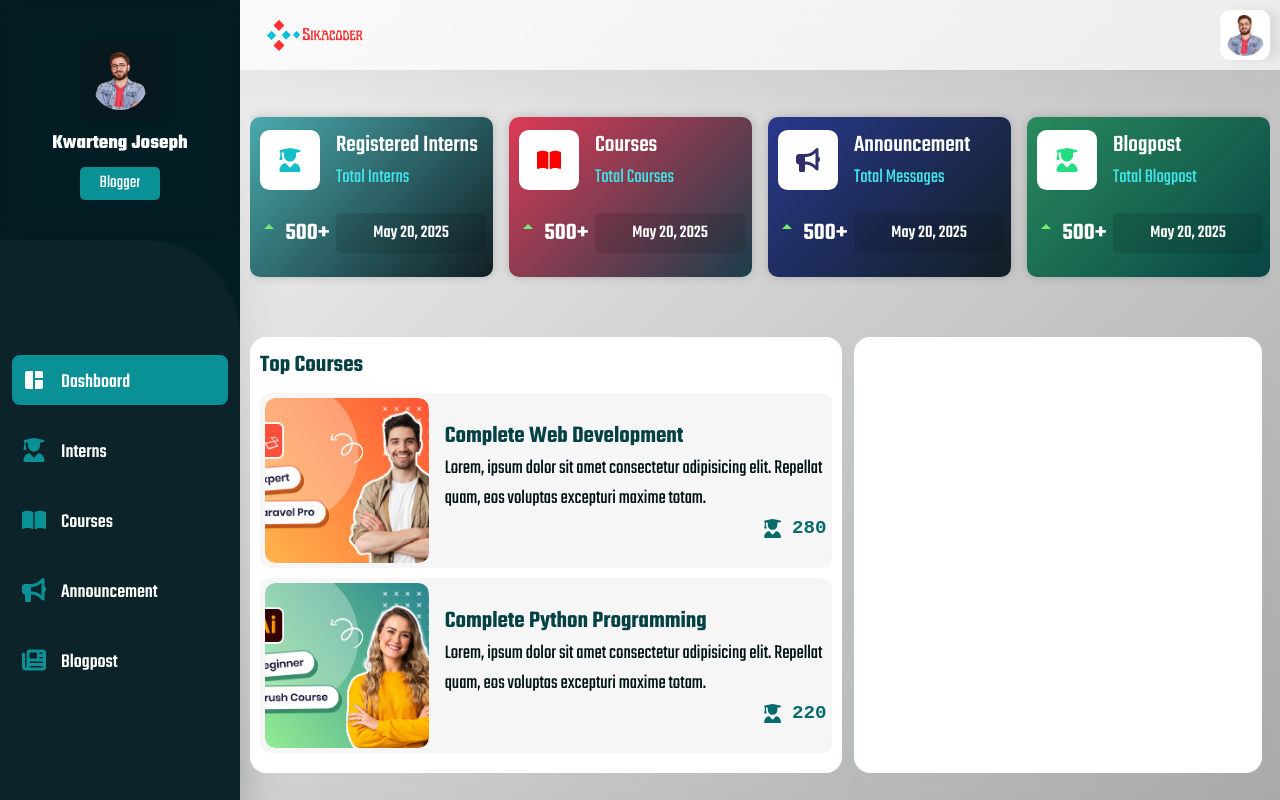
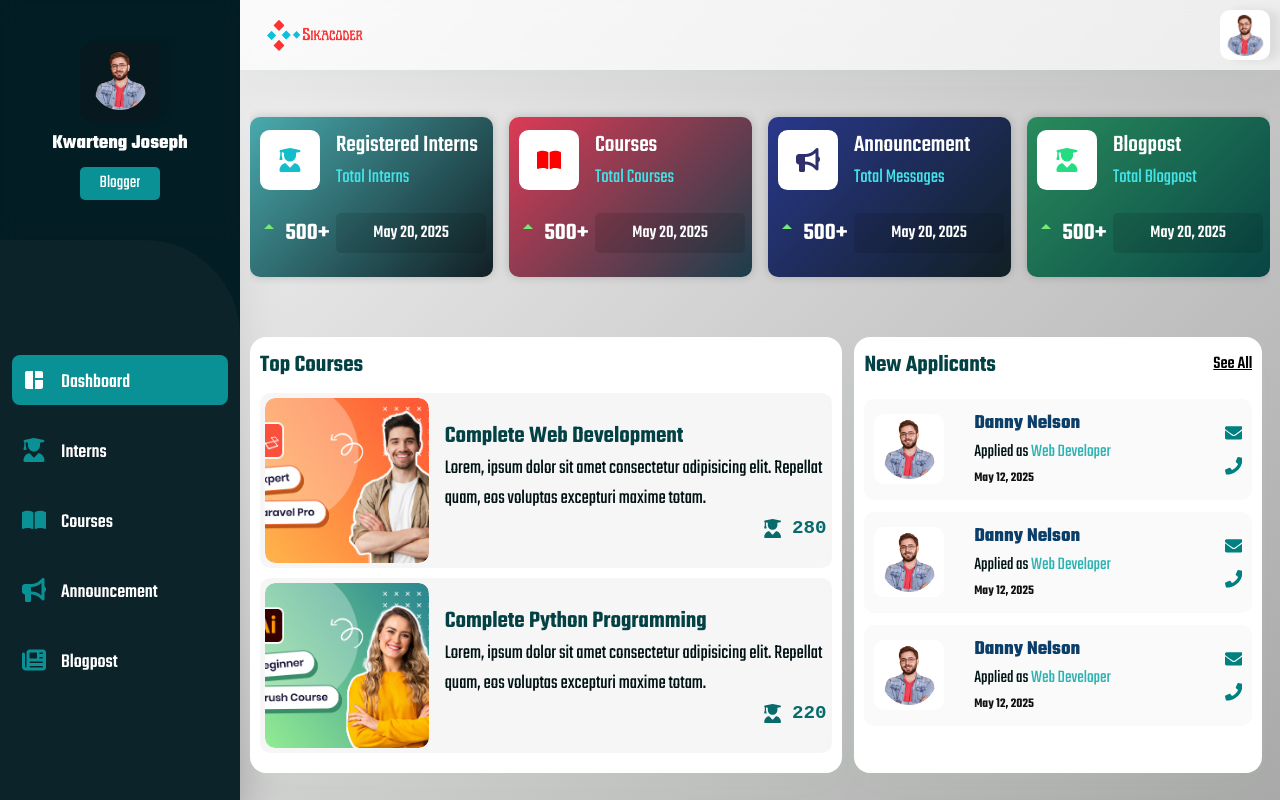
Before and after one commit to Kwarto/sikacoder, a React (Vite) app: page /sc-admin-panel in a window 1280 px wide. Built offline with nearby package versions, Linux system fonts and the light colour scheme; no server answers.

Commit message:
Added New Applicant section

```diff
--- a/src/components/AdminElements/Overview.jsx
+++ b/src/components/AdminElements/Overview.jsx
@@ -4,6 +4,8 @@ import { FaBookOpen, FaBullhorn, FaUserGraduate } from "react-icons/fa6";
 import { MdArrowDropUp } from "react-icons/md";
 import courseImg1 from '../../assets/images/thumb/course_thumb01.jpg';
 import courseImg2 from '../../assets/images/thumb/course_thumb02.jpg';
+import usrPro from '../../assets/icons/avatar.png'
+import { FaEnvelope, FaPhone } from 'react-icons/fa';
 const Overview = () => {
   return (
     <DashContainerWrapper>
@@ -117,7 +119,56 @@ const Overview = () => {
                 </div>
               </div>
             </div>
-            <div className="stat-card"></div>
+            <div className="stat-card left">
+              <div className="head">
+                <h3>New Applicants</h3>
+                <span>See All</span>
+              </div>
+              <div className="new-intern-wrapper">
+                <div className="new-intern-card">
+                  <div className="profile">
+                    <img src={usrPro} alt="user-profile" />
+                  </div>
+                  <div className="about">
+                    <h4>Danny Nelson</h4>
+                    <p>Applied as <span>Web Developer</span></p>
+                    <small>May 12, 2025</small>
+                  </div>
+                  <div className="contact">
+                    <FaEnvelope />
+                    <FaPhone />
+                  </div>
+                </div>
+                <div className="new-intern-card">
+                  <div className="profile">
+                    <img src={usrPro} alt="user-profile" />
+                  </div>
+                  <div className="about">
+                    <h4>Danny Nelson</h4>
+                    <p>Applied as <span>Web Developer</span></p>
+                    <small>May 12, 2025</small>
+                  </div>
+                  <div className="contact">
+                    <FaEnvelope />
+                    <FaPhone />
+                  </div>
+                </div>
+                <div className="new-intern-card">
+                  <div className="profile">
+                    <img src={usrPro} alt="user-profile" />
+                  </div>
+                  <div className="about">
+                    <h4>Danny Nelson</h4>
+                    <p>Applied as <span>Web Developer</span></p>
+                    <small>May 12, 2025</small>
+                  </div>
+                  <div className="contact">
+                    <FaEnvelope />
+                    <FaPhone />
+                  </div>
+                </div>
+              </div>
+            </div>
           </article>
         </DashContainerWrapper>
   )
@@ -299,6 +350,84 @@ const DashContainerWrapper = styled.section`
         }
       }
     }
+    .left{
+      .head{
+        display: flex;
+        align-items: center;
+        justify-content: space-between;
+        span{
+          font-size: 18px;
+          font-weight: 500;
+          text-decoration: underline;
+          cursor: pointer;
+        }
+      }
+      .new-intern-wrapper{
+        display: flex;
+        align-items: center;
+        justify-content: flex-start;
+        flex-direction: column;
+        width: 100%;
+        height: 90%;
+        padding-top: 10px;
+        .new-intern-card{
+          display: flex;
+          align-items: center;
+          justify-content: space-between;
+          width: 100%;
+          /* height: 40%; */
+          background: rgb(250, 250, 250);
+          border-radius: 10px;
+          cursor: pointer;
+          padding: 10px;
+          transition: all 0.3s ease-in-out;
+          margin: 6px 0;
+          overflow: hidden;
+          .profile{
+            width: 70px;
+            aspect-ratio: 1/1;
+            display: flex;
+            align-items: center;
+            justify-content: center;
+            background: rgb(255, 255, 255);
+            border-radius: 10px;
+            img{
+              width: 80%;
+            }
+          }
+          .about{
+            width: 60%;
+            h4{
+              font-size: 20px;
+              color: rgb(11, 62, 104);
+            }
+            p{
+              font-size: 18px;
+              span{
+                color: rgb(44, 179, 179);
+                font-size: 16p;
+              }
+            }
+            small{
+              font-weight: 600;
+              color: #111;
+            }
+          }
+          .contact{
+            display: flex;
+            flex-direction: column;
+            font-size: 1.1rem;
+            gap: 1rem;
+            color: teal;
+            cursor: pointer;
+          }
+          &:hover{
+           background: #fff;
+           box-shadow: inset 0 1rem 40px rgba(116, 233, 116, 0.041);
+          }
+        }
+      }
+    }
   }
 `;
 
--- a/src/components/SideBar/SideBar.jsx
+++ b/src/components/SideBar/SideBar.jsx
@@ -70,8 +70,8 @@ const SideBarContainer = styled.aside`
   height: 100vh;
   background: linear-gradient(
       135deg,
-      rgba(0, 75, 80, 0.945),
-      rgba(0, 25, 34, 0.966)
+      rgba(1, 23, 44, 0.938),
+      rgba(0, 10, 14, 0.952)
     ),
     url(${layerImg});
   background-position: center;
@@ -166,7 +166,7 @@ const SideMenuWrapper = styled.div`
     }
   }
   .active {
-    background: rgba(1, 27, 27, 0.733);
+    background: rgba(17, 76, 153, 0.103);
     box-shadow: 0 5px 10px rgba(0, 128, 128, 0.116);
   }
   @media screen and (max-width: 430px) {
```
